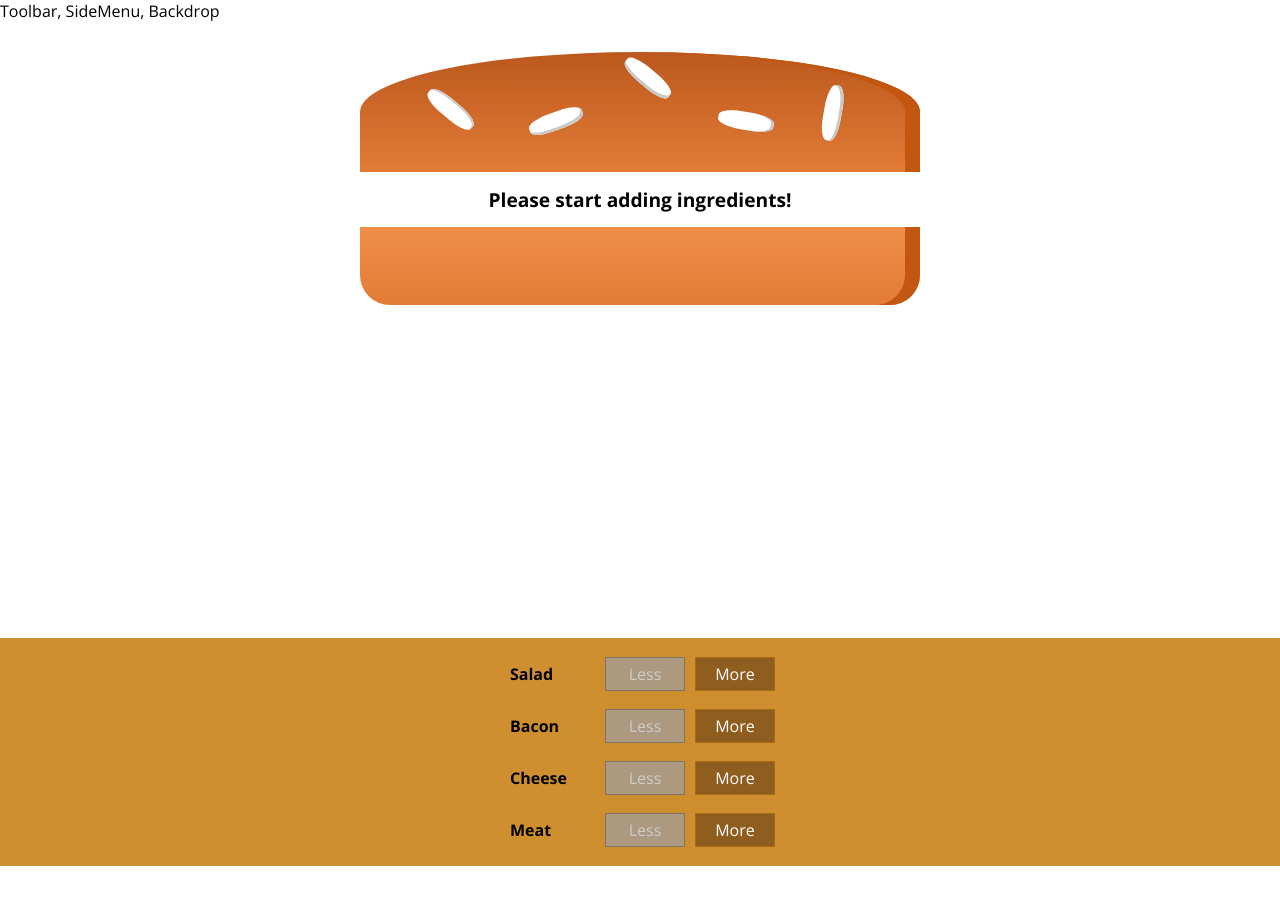
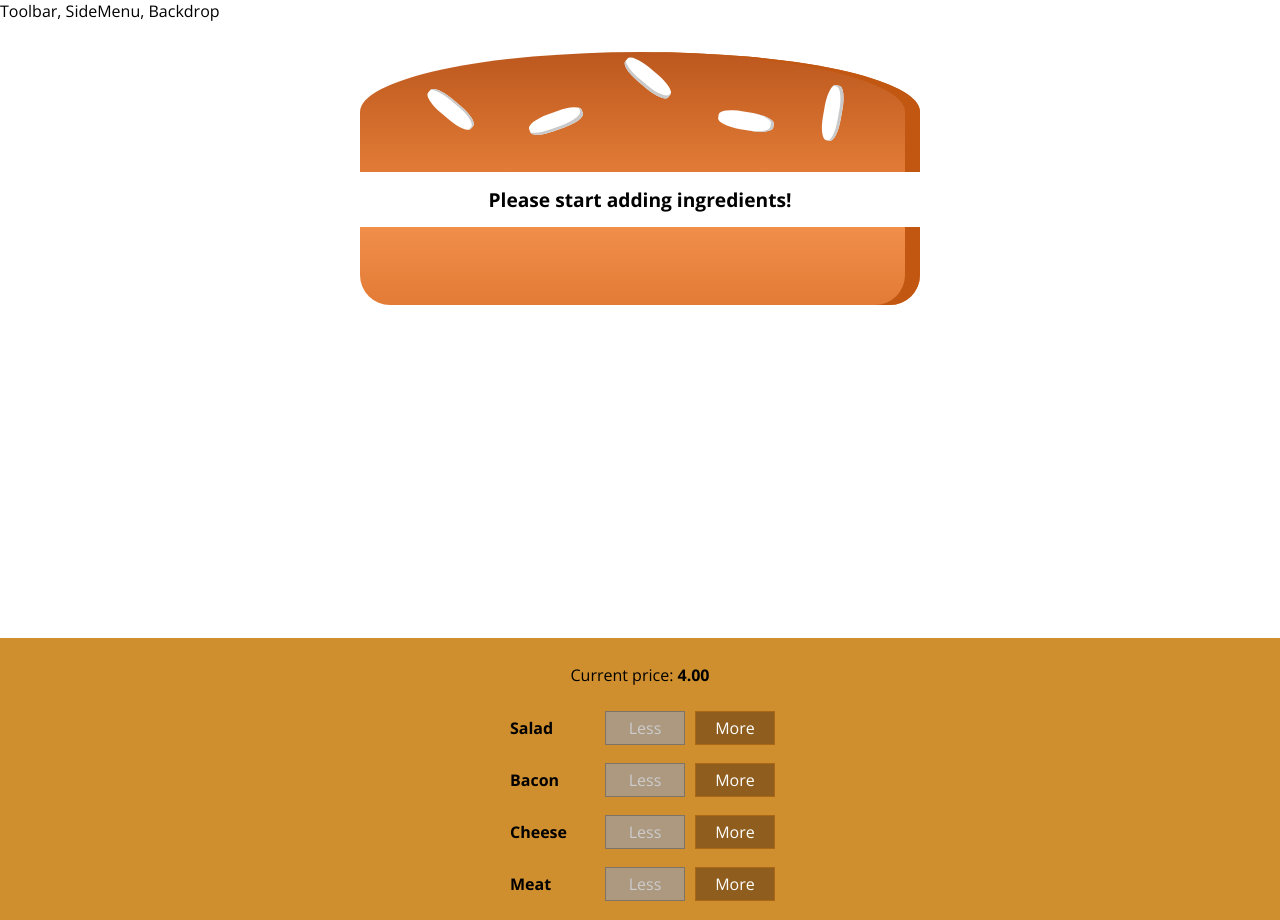
Before and after one commit to rodrake1/react-portfolio, a React (Create React App) app: page / in a window 1280 px wide. Before the commit the page ends 866 px from the top, so only its background shows below. Built offline with nearby package versions, Linux system fonts and the light colour scheme.

Commit message:
135. Displaying and Updating the Burger Price

```diff
--- a/src/components/Burger/Controls/Controls.js
+++ b/src/components/Burger/Controls/Controls.js
@@ -2,7 +2,7 @@
 import Control from './Control/Control';
 import classes from './Controls.module.css';
 
-const initialControls = [
+const buildControls = [
   { label: 'Salad', type: 'salad' },
   { label: 'Bacon', type: 'bacon' },
   { label: 'Cheese', type: 'cheese' },
@@ -11,7 +11,8 @@
 
 const controls = props => (
   <div className={classes.Controls}>
-    {initialControls.map(control => (
+    <p>Current price: <strong>{props.price.toFixed(2)}</strong></p>
+    {buildControls.map(control => (
       <Control
         key={control.label}
         label={control.label}
--- a/src/containers/BurgerBuilder/BurgerBuilder.js
+++ b/src/containers/BurgerBuilder/BurgerBuilder.js
@@ -53,6 +53,7 @@
       <Aux>
         <Burger ingredients={this.state.ingredients} />
         <Controls
+          price={this.state.price}
           ingredients={{ ...this.state.ingredients }}
           onAddIngredient={this.addIngredient}
           onRemoveIngredient={this.removeIngredient}
```
